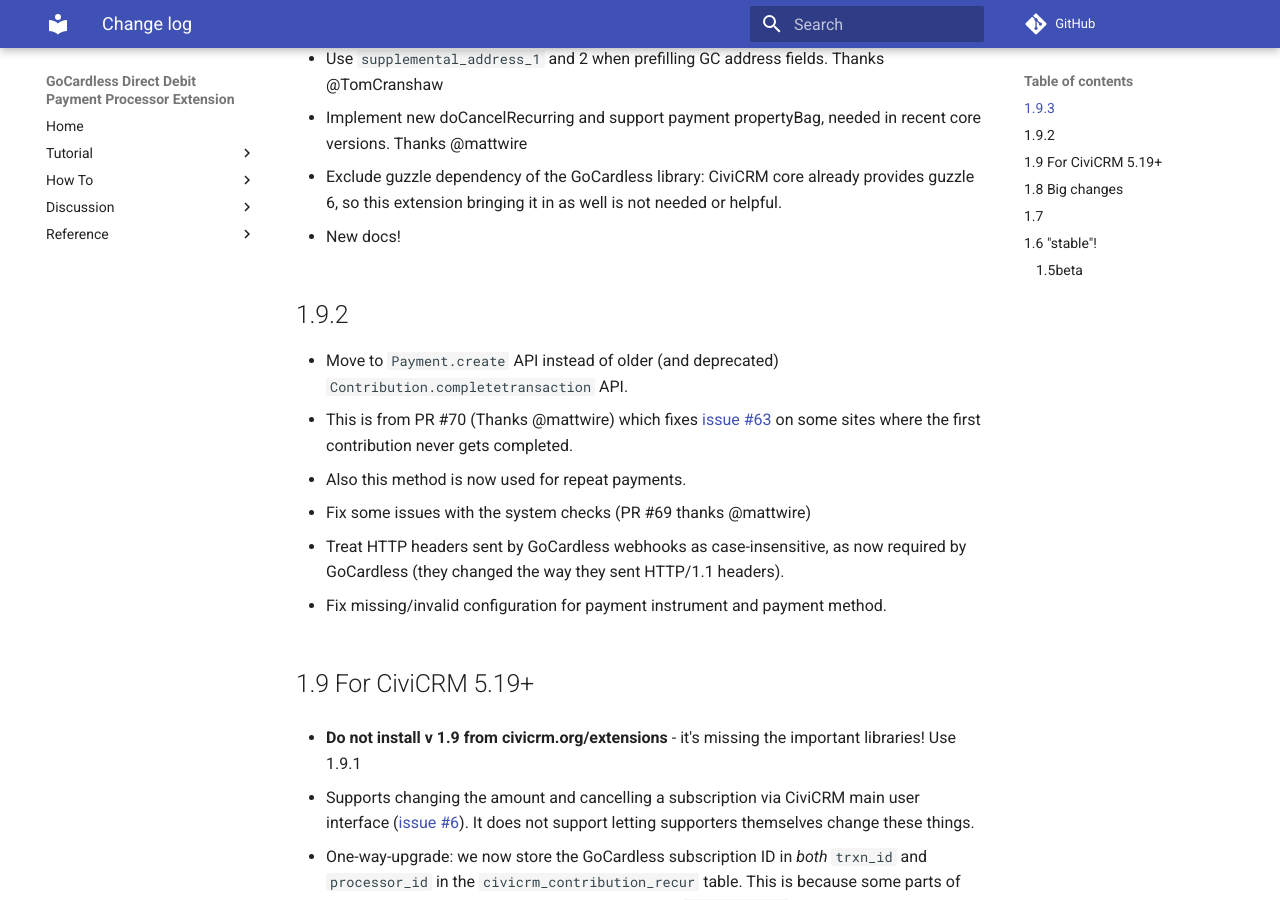
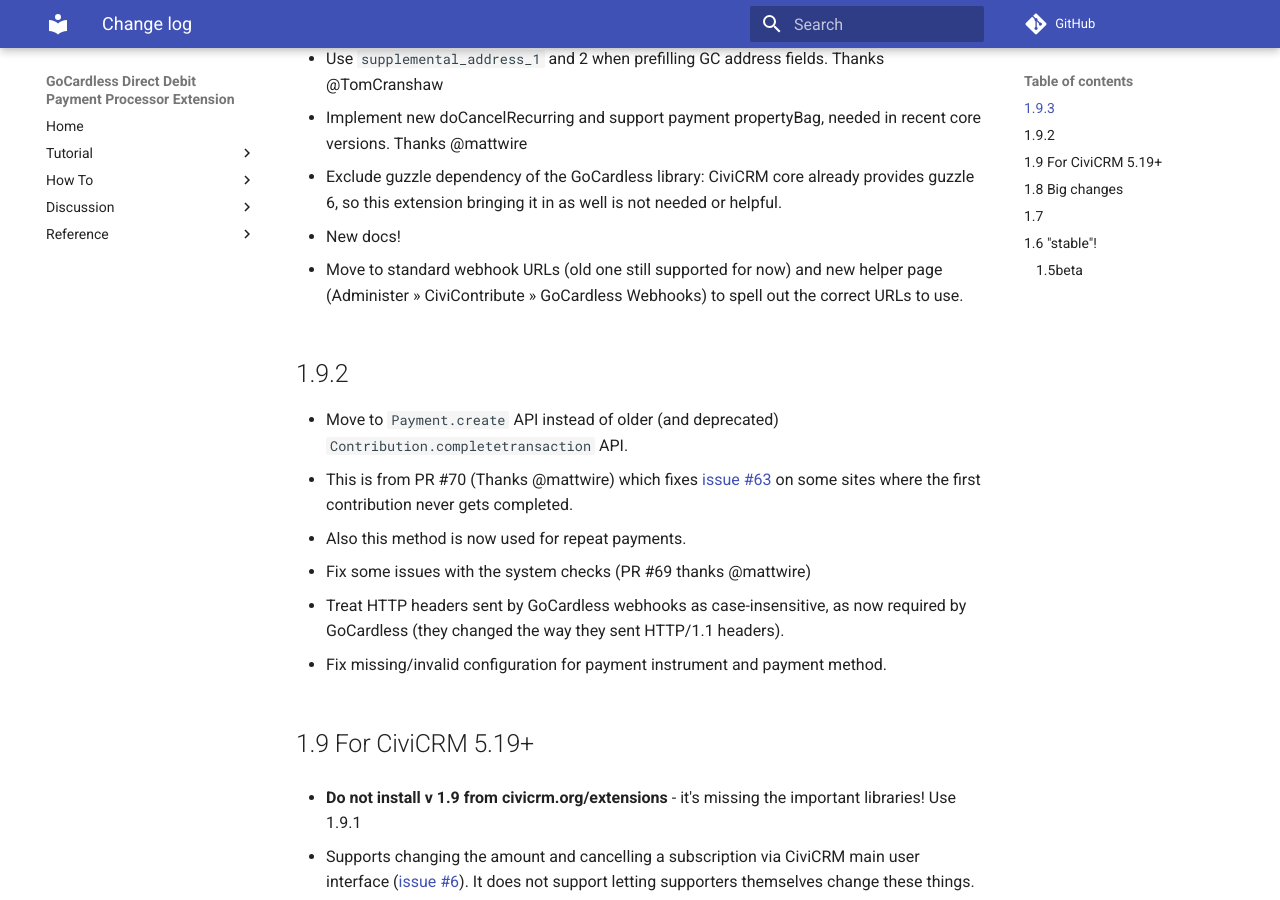
Before and after one commit to artfulrobot/uk.artfulrobot.civicrm.gocardless, an MkDocs documentation site: the page built from docs/reference/changes.md, in a window 1280 px wide and 900 px high, scrolled down 311 px. Built offline with MkDocs 1.6.1 and Material for MkDocs 9.7.7, drawn with Linux system fonts in a browser that asks for light colours; comment, search, counter and statistics services are not loaded.

Commit message:
Update /docs/reference/changes.md

```diff
--- a/docs/reference/changes.md
+++ b/docs/reference/changes.md
@@ -13,6 +13,8 @@
 - Exclude guzzle dependency of the GoCardless library: CiviCRM core already provides guzzle 6, so this extension bringing it in as well is not needed or helpful.
 
 - New docs!
+
+- Move to standard webhook URLs (old one still supported for now) and new helper page (Administer » CiviContribute » GoCardless Webhooks) to spell out the correct URLs to use.
 
 ## 1.9.2
 
```
